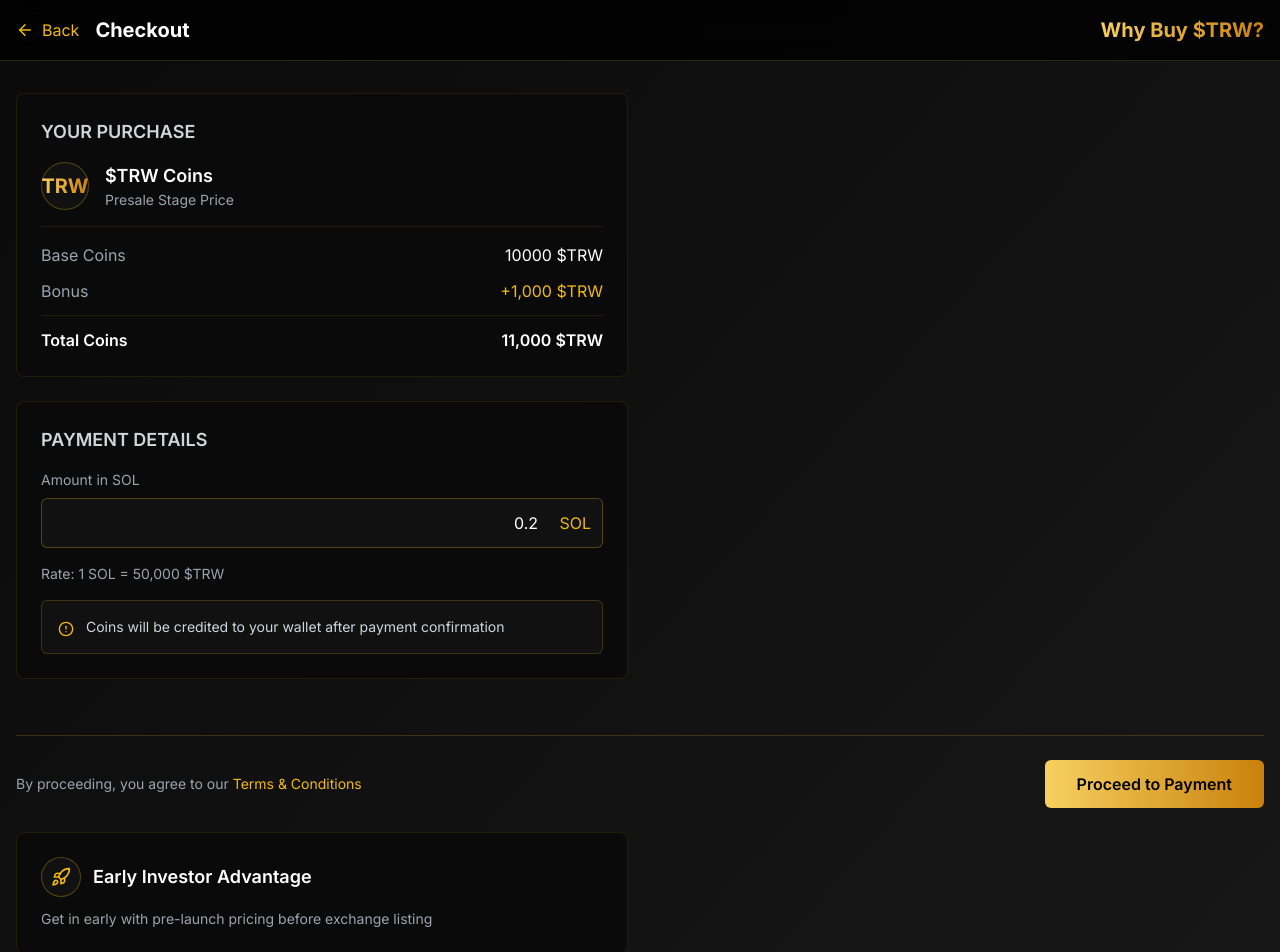
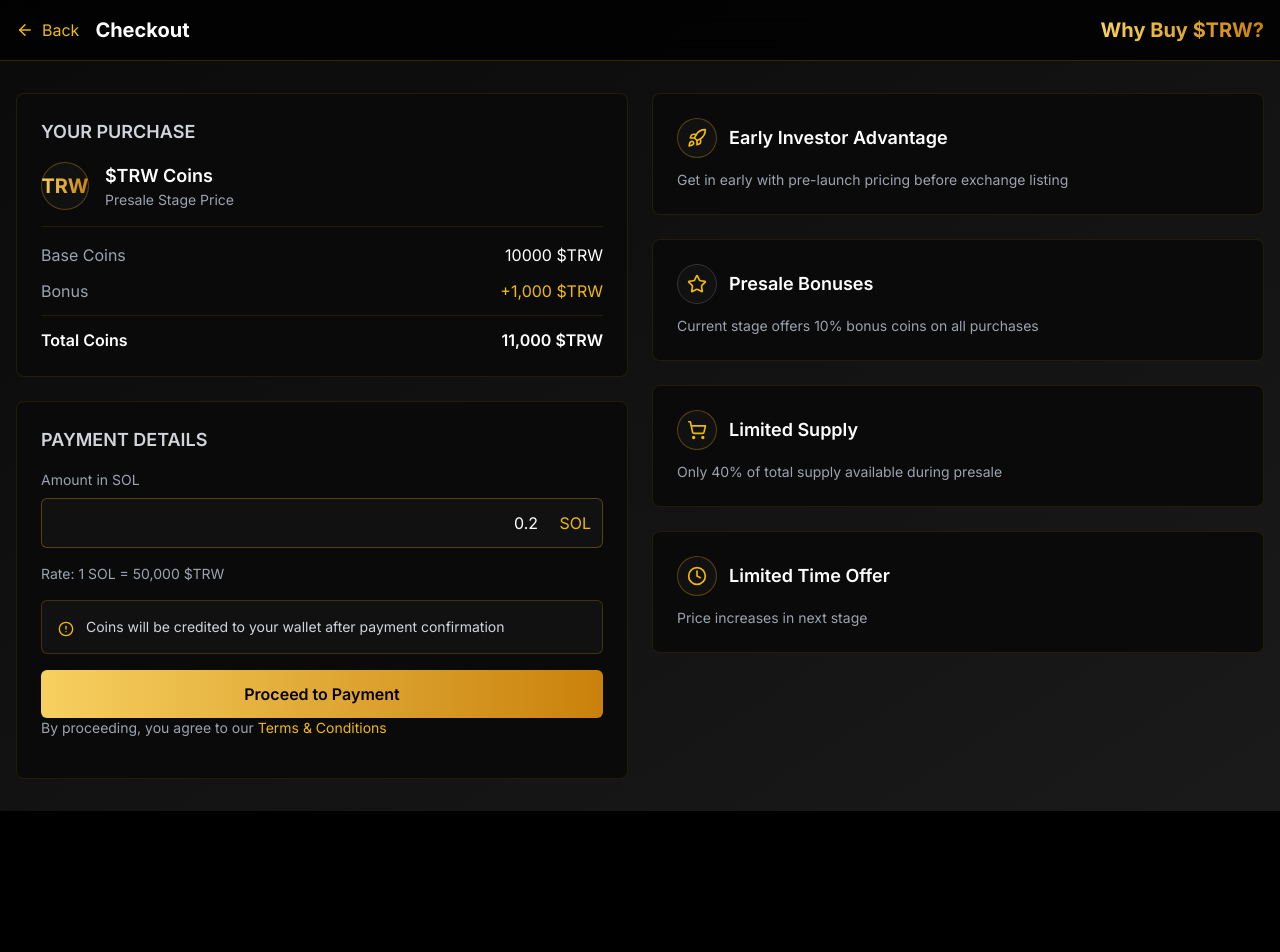
Before and after one commit to Shahid-Yaseen/The_Real_world, a Next.js app: page /payment/checkout in a window 1280 px wide. Shown: the top 952 px of the page. After the commit the page ends 811 px from the top, so only its background shows below. Built offline with nearby package versions, Linux system fonts and the light colour scheme.

Commit message:
Finalized

```diff
--- a/app/payment/checkout/page.tsx
+++ b/app/payment/checkout/page.tsx
@@ -176,29 +176,29 @@ export default function CheckoutPage() {
                     Coins will be credited to your wallet after payment confirmation
                   </p>
                 </div>
+
+                <div className="mt-6">
+
+                  <motion.button
+                    onClick={handleProceedToPayment}
+                    className="gold-gradient-bg text-black font-semibold px-6 sm:px-8 py-2.5 sm:py-3 rounded-md hover:shadow-lg hover:shadow-[#f0b90b]/20 transition-all duration-300 text-sm sm:text-base w-full"
+                    whileHover={{ scale: 1.05 }}
+                    whileTap={{ scale: 0.95 }}
+                  >
+                    Proceed to Payment
+                  </motion.button>
+                    <p className="text-gray-400 text-xs sm:text-sm mb-4 text-center sm:text-left">
+                    By proceeding, you agree to our{" "}
+                    <a href="#" className="text-[#f0b90b] hover:underline">
+                      Terms & Conditions
+                    </a>
+                  </p>
+                </div>
               </div>
             </div>
           </div>
 
-          {/* Footer */}
-          <div className="mt-6 sm:mt-8 pt-4 sm:pt-6 border-t border-[#f0b90b]/20 md:col-span-2">
-            <div className="flex flex-col sm:flex-row justify-between items-center">
-              <p className="text-gray-400 text-xs sm:text-sm mb-4 sm:mb-0 text-center sm:text-left">
-                By proceeding, you agree to our{" "}
-                <a href="#" className="text-[#f0b90b] hover:underline">
-                  Terms & Conditions
-                </a>
-              </p>
-              <motion.button
-                onClick={handleProceedToPayment}
-                className="gold-gradient-bg text-black font-semibold px-6 sm:px-8 py-2.5 sm:py-3 rounded-md hover:shadow-lg hover:shadow-[#f0b90b]/20 transition-all duration-300 text-sm sm:text-base w-full sm:w-auto"
-                whileHover={{ scale: 1.05 }}
-                whileTap={{ scale: 0.95 }}
-              >
-                Proceed to Payment
-              </motion.button>
-            </div>
-          </div>
+
 
           {/* Right Column - Benefits */}
           <div className="space-y-4 sm:space-y-6">
@@ -216,7 +216,7 @@ export default function CheckoutPage() {
 
             <div className="bg-[#0a0a0a] rounded-lg p-4 sm:p-6 border border-[#f0b90b]/10">
               <div className="flex items-center mb-2 sm:mb-3">
-                <div className="w-8 h-8 sm:w-10 sm:h-10 bg-[#111] rounded-full flex items-center justify-center mr-2 sm:mr-3 border border-[#f0b90b]/30">
+                <div className="w-8 h-8 sm:w-10 sm:h-10 bg-[#111] rounded-full flex items-center justify-center mr-2 sm:mr-3 border border-[#f0b9কিন্ত30">
                   <Star size={16} className="sm:w-5 sm:h-5 text-[#f0b90b]" />
                 </div>
                 <h3 className="text-base sm:text-lg font-semibold text-white">Presale Bonuses</h3>
--- a/components/footer.tsx
+++ b/components/footer.tsx
@@ -33,7 +33,7 @@ export function Footer() {
               className="bg-[#111] p-2 sm:p-3 rounded-full"
             >
               <Link
-                href="https://x.com/jointrw_?s=21"
+                href="https://x.com/trwcoinsol?s=21"
                 className="text-[#f0b90b] hover:text-[#f7d060] transition-colors"
               >
                 <svg
```
